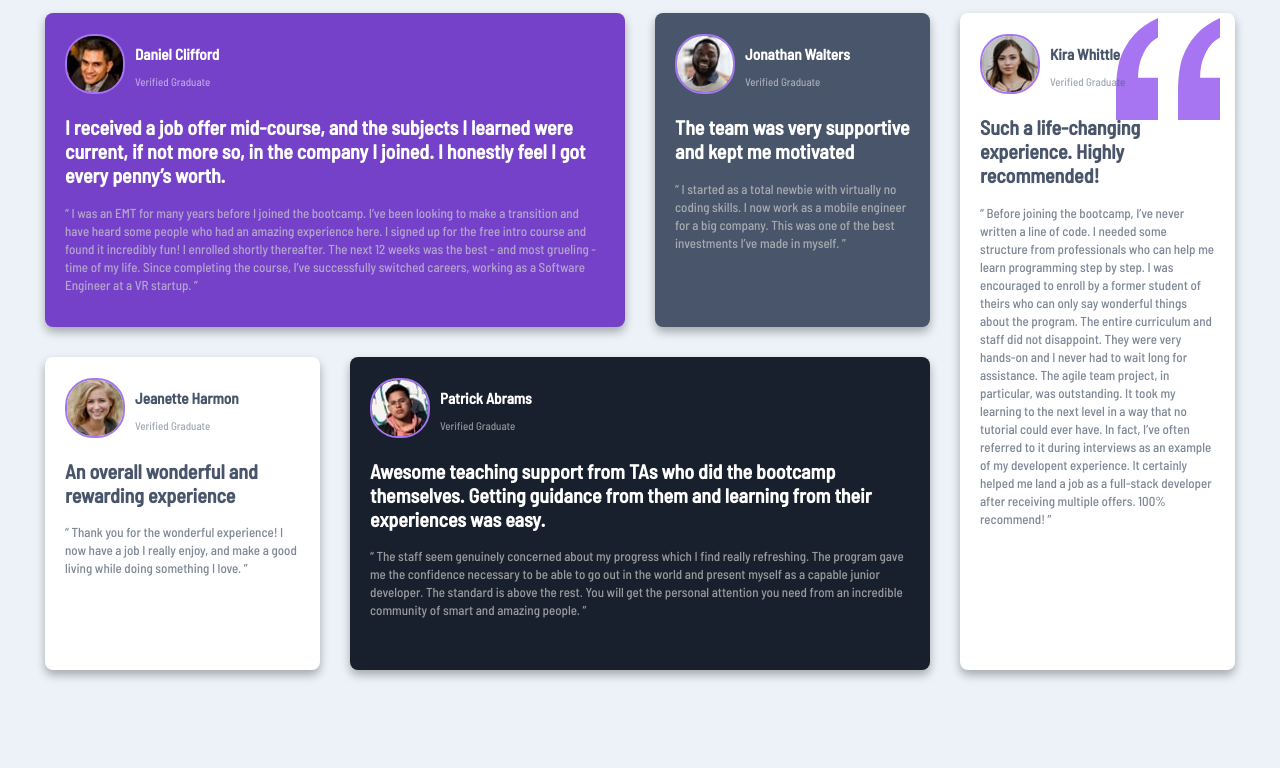
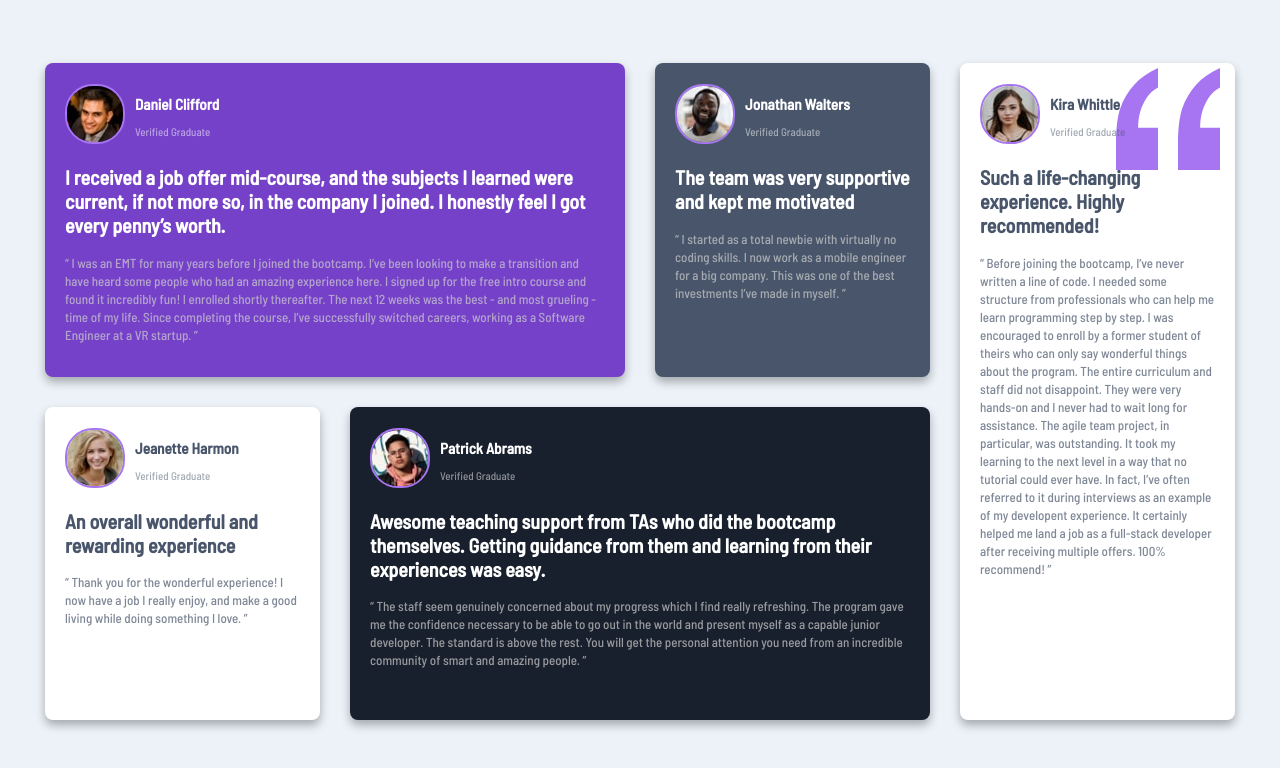
Before and after one commit to gionare/testimonials-grid-section, a plain HTML site: page index.html in a window 1280 px wide. Drawn offline with Linux system fonts and the light colour scheme.

Commit message:
adding margin-top

```diff
--- a/styles.css
+++ b/styles.css
@@ -18,9 +18,9 @@ body {
 }
 
 .container {
+  margin-top: 50px;
   position: relative;
   display: grid;
-  /* grid-template-columns: ; */
   gap: 20px;
   max-width: 1200px;
 }
@@ -146,14 +146,12 @@ body {
     grid-column: 1/3;
   }
   .white {
-    /* grid-column: 1/2; */
     grid-row: 2/-1;
   }
   .dark-grey {
     grid-column: 2/4;
   }
   .kira {
-   /* grid-row:2/-1; */
    grid-column: 4/5;
    grid-row: 1/3;
   }
```
Also changed, not shown: 1 other file.
